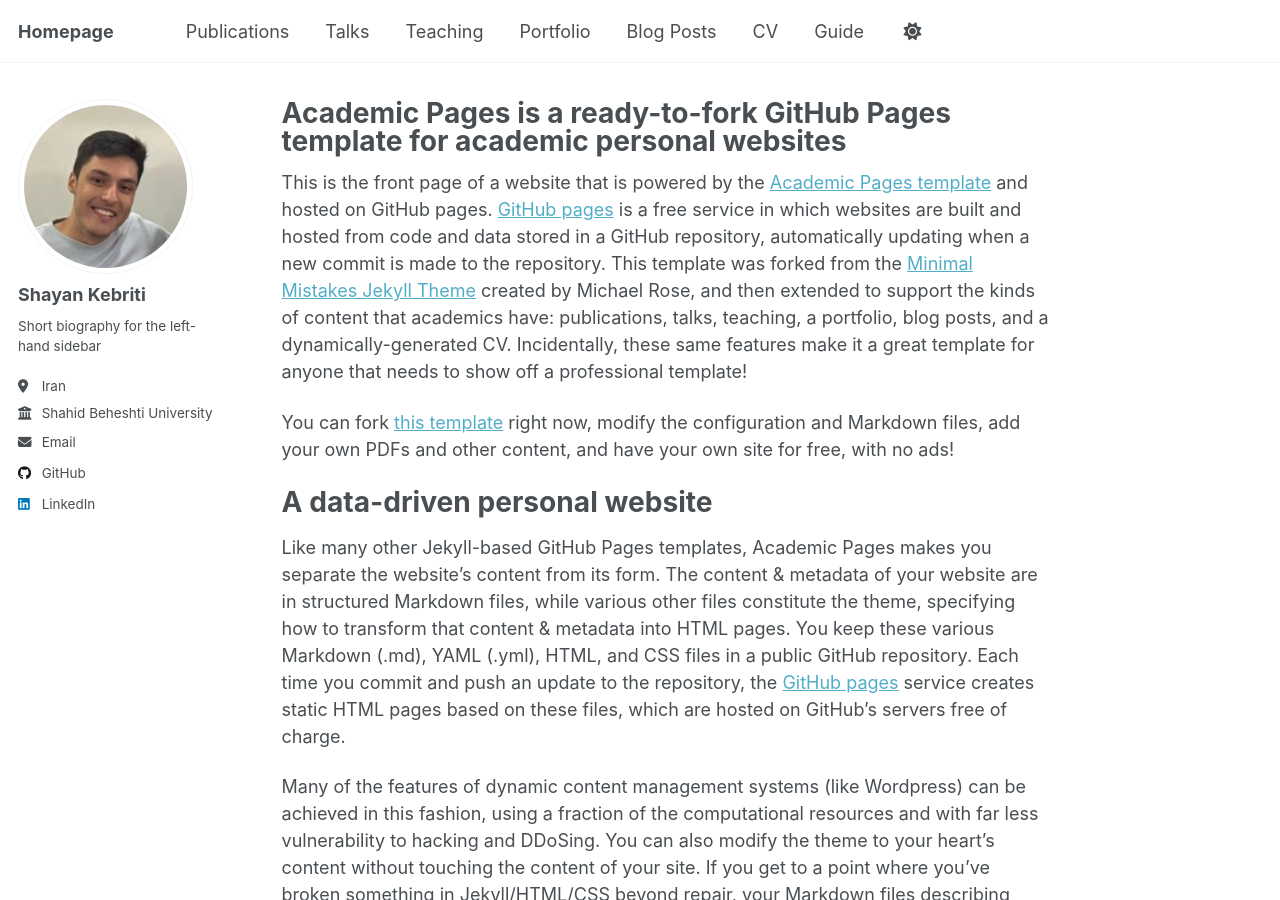
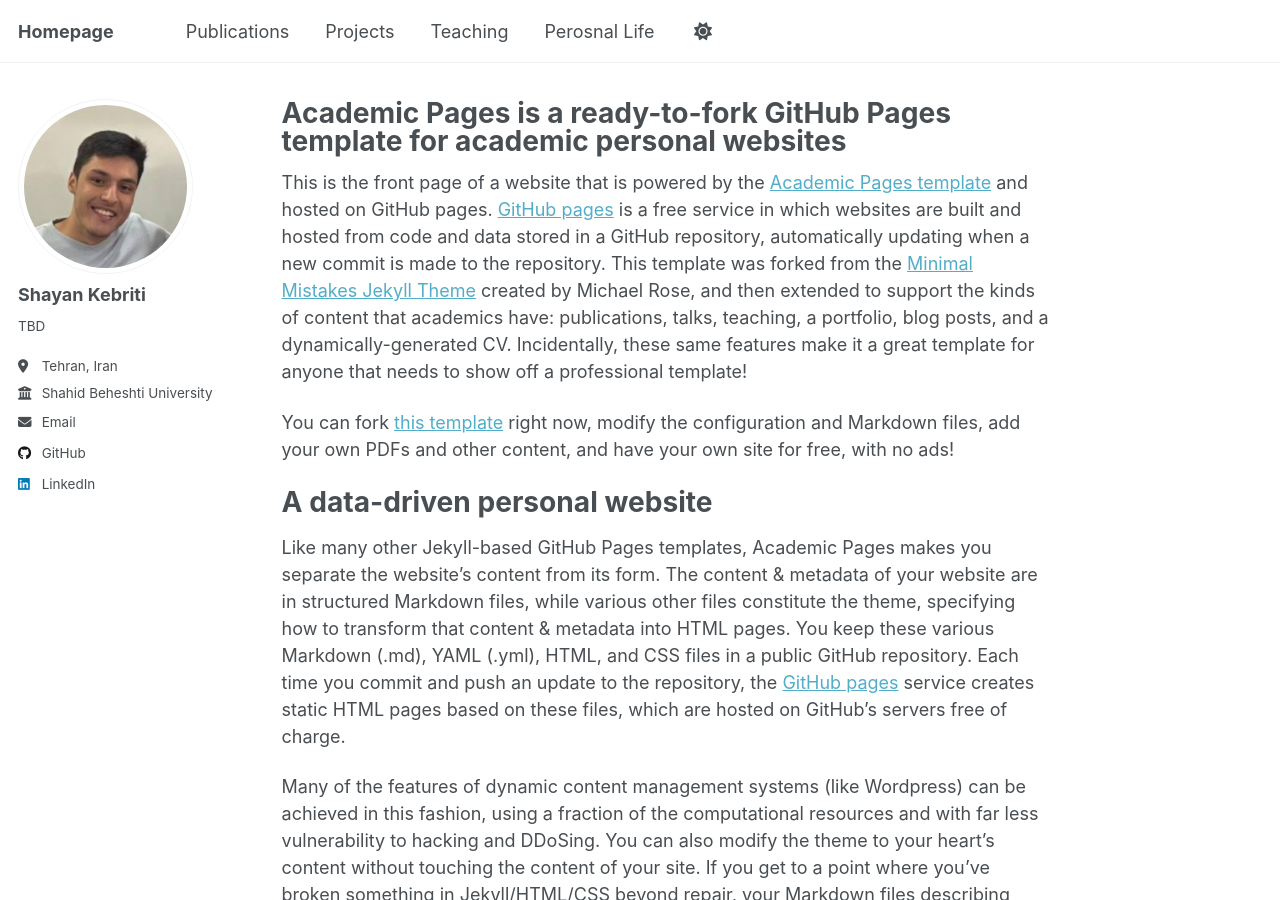
Before and after one commit to shayankebriti/shayankebriti.github.io, a Jekyll site: the page built from _pages/about.md, in a window 1280 px wide and 900 px high. Built offline with Jekyll 4.4.1, drawn with Linux system fonts in a browser that asks for light colours; a script that is not in the unit is left out.

Commit message:
update header

```diff
--- a/_config.yml
+++ b/_config.yml
@@ -25,8 +25,8 @@ author:
   avatar           : "profile.png"
   name             : "Shayan Kebriti"
   pronouns         : # example: "she/her"
-  bio              : "Short biography for the left-hand sidebar"
-  location         : "Iran"
+  bio              : "TBD"
+  location         : "Tehran, Iran"
   employer         : "Shahid Beheshti University"
   uri              : # URL
   email            : "shayankebriti@gmail.com"
@@ -355,17 +355,3 @@ compress_html:
   clippings: all
   ignore:
     envs: development
-
-
-# Main navigation links
-main:
-  - title: "Publications"
-    url: /publications/
-  - title: "Projects"
-    url: /projects/
-  - title: "Teaching"
-    url: /teaching/
-  - title: "CV"
-    url: /cv/
-  - title: "Personal Life"
-    url: /personal-life/
--- a/_data/navigation.yml
+++ b/_data/navigation.yml
@@ -11,23 +11,23 @@ main:
   - title: "Publications"
     url: /publications/
 
-  - title: "Talks"
-    url: /talks/
+  - title: "Projects"
+    url: /projects/
 
   - title: "Teaching"
     url: /teaching/
 
-  - title: "Portfolio"
-    url: /portfolio/
+  - title: "Perosnal Life"
+    url: /personal-life/
 
-  - title: "Blog Posts"
-    url: /year-archive/
+  # - title: "Blog Posts"
+  #   url: /year-archive/
 
-  - title: "CV"
-    url: /cv/
+  # - title: "CV"
+  #   url: /cv/
 
   # - title: "CV"
   #   url: /cv-json/
 
-  - title: "Guide"
-    url: /markdown/
+  # - title: "Guide"
+  #   url: /markdown/
```
